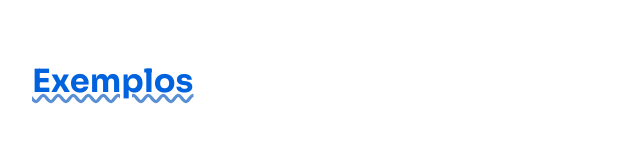
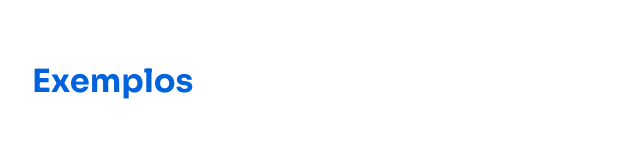
Before and after one commit to luscacode/flexbox-pratice, a plain HTML site: page index.html in a window 1280 px wide. Shown: the part 442-604 px from the top of the page, 288-928 px from the left. Drawn offline with Linux system fonts and the light colour scheme.

Commit message:
Update styles.css

```diff
--- a/styles.css
+++ b/styles.css
@@ -111,9 +111,6 @@ h6 {
     font-size: 2rem;
     margin: 2em 0 2em 0;
     color: #0063dd;
-    text-decoration: underline;
-    text-decoration-style: wavy;
-    text-decoration-color: #5a90d3;
 }
 
 #examples {
```
